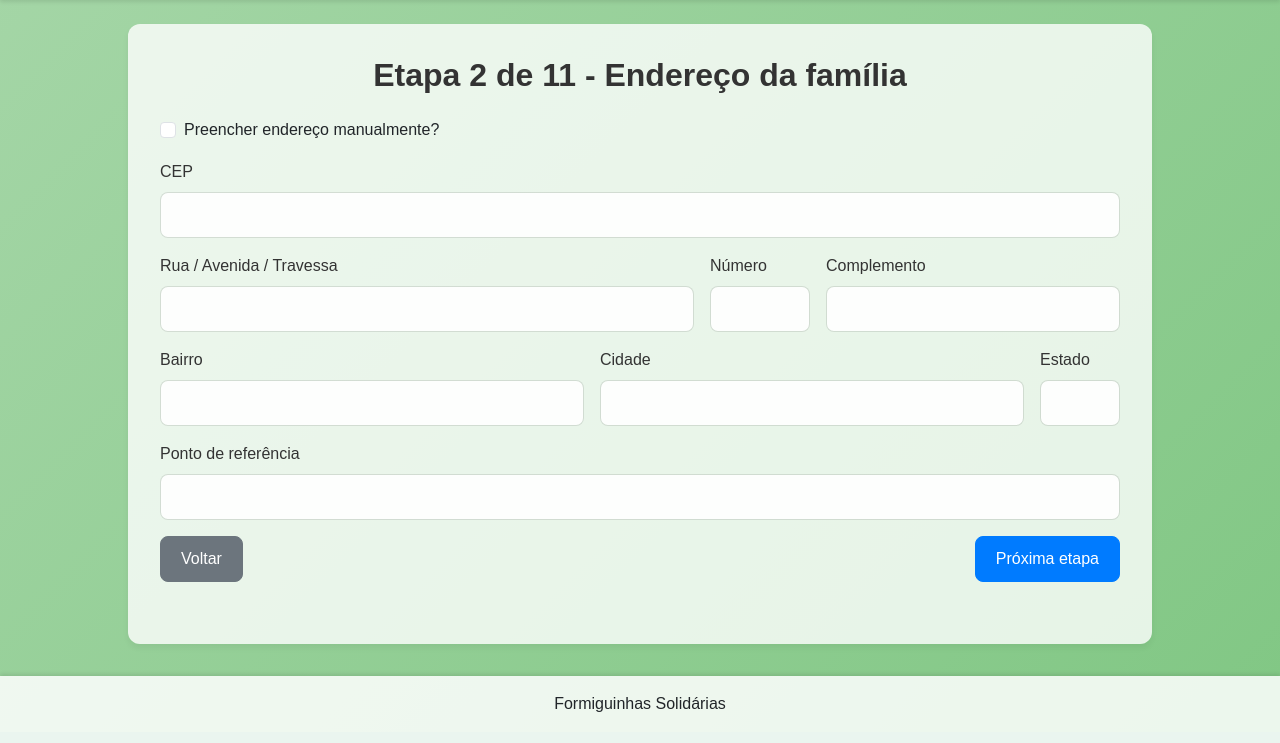
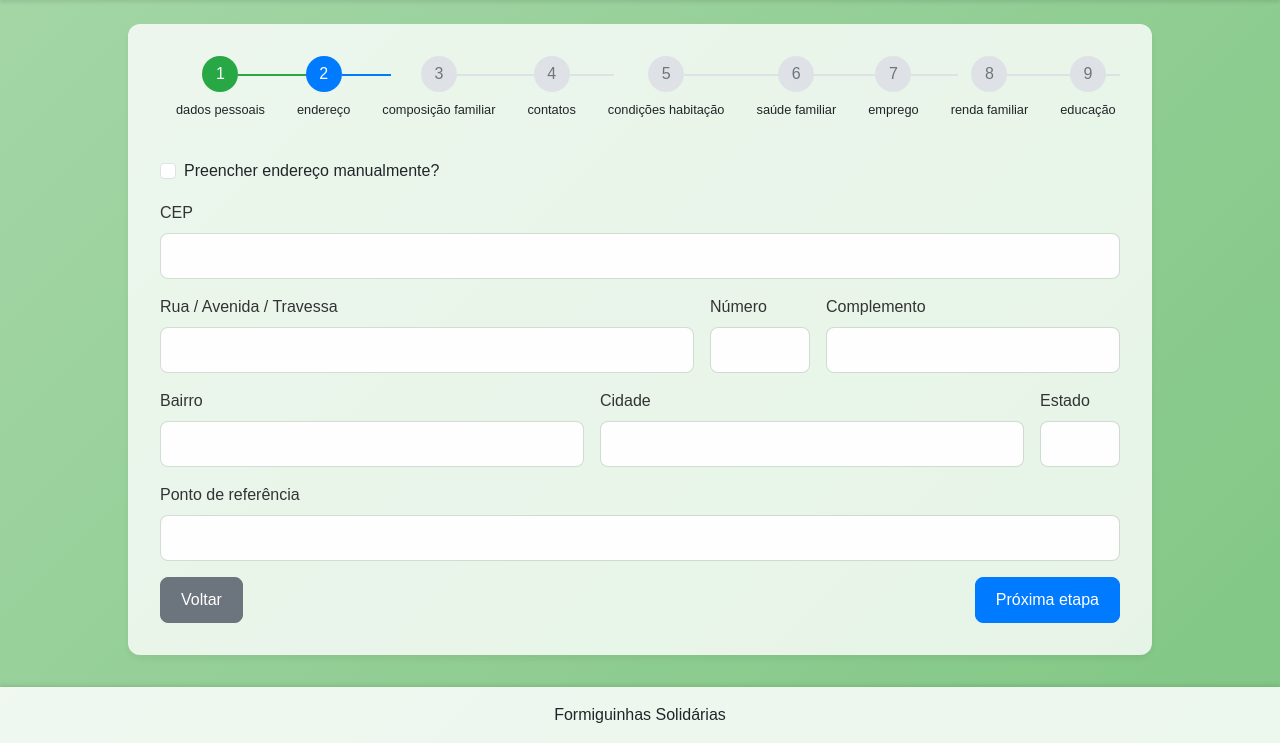
Before and after one commit to silasmendes/appformiguinhasv2, a Flask app: page /atendimento/etapa2 in a window 1280 px wide. Shown: the part 76-819 px from the top of the page. Before the commit the page ends 788 px from the top, so only its background shows below. Run offline with Flask 3, Linux system fonts and the light colour scheme; parts of the project's set-up code (start-up, migrations or seed data) failed here and were passed over.

Commit message:
Add progress timeline component

```diff
--- a/app.py
+++ b/app.py
@@ -4,6 +4,20 @@ from datetime import datetime, timedelta
 from app import create_app
 
 app = create_app()
+
+ETAPAS = [
+    "dados pessoais",
+    "endereço",
+    "composição familiar",
+    "contatos",
+    "condições habitação",
+    "saúde familiar",
+    "emprego",
+    "renda familiar",
+    "educação",
+    "outras necessidades",
+    "encerramento",
+]
 
 
 def reset_atendimento_sessao():
@@ -62,7 +76,11 @@ def atendimento_etapa1():
         if form_data.get("familia_id"):
             session["familia_id"] = form_data["familia_id"]
         return redirect(url_for("atendimento_etapa2"))
-    return render_template("atendimento/etapa1_dados_pessoais.html")
+    return render_template(
+        "atendimento/etapa1_dados_pessoais.html",
+        etapa_atual=1,
+        etapas=ETAPAS,
+    )
 
 
 @app.route("/atendimento/etapa2", methods=["GET", "POST"])
@@ -73,7 +91,11 @@ def atendimento_etapa2():
         cadastro.update(request.form.to_dict(flat=True))
         session["cadastro"] = cadastro
         return redirect(url_for("atendimento_etapa3"))
-    return render_template("atendimento/etapa2_endereco.html")
+    return render_template(
+        "atendimento/etapa2_endereco.html",
+        etapa_atual=2,
+        etapas=ETAPAS,
+    )
 
 
 @app.route("/atendimento/etapa3", methods=["GET", "POST"])
@@ -84,7 +106,11 @@ def atendimento_etapa3():
         cadastro.update(request.form.to_dict(flat=True))
         session["cadastro"] = cadastro
         return redirect(url_for("atendimento_etapa4"))
-    return render_template("atendimento/etapa3_composicao_familiar.html")
+    return render_template(
+        "atendimento/etapa3_composicao_familiar.html",
+        etapa_atual=3,
+        etapas=ETAPAS,
+    )
 
 
 @app.route("/atendimento/etapa4", methods=["GET", "POST"])
@@ -95,7 +121,11 @@ def atendimento_etapa4():
         cadastro.update(request.form.to_dict(flat=True))
         session["cadastro"] = cadastro
         return redirect(url_for("atendimento_etapa5"))
-    return render_template("atendimento/etapa4_contato.html")
+    return render_template(
+        "atendimento/etapa4_contato.html",
+        etapa_atual=4,
+        etapas=ETAPAS,
+    )
 
 
 @app.route("/atendimento/etapa5", methods=["GET", "POST"])
@@ -106,7 +136,11 @@ def atendimento_etapa5():
         cadastro.update(request.form.to_dict(flat=True))
         session["cadastro"] = cadastro
         return redirect(url_for("atendimento_etapa6"))
-    return render_template("atendimento/etapa5_condicoes_habitacionais.html")
+    return render_template(
+        "atendimento/etapa5_condicoes_habitacionais.html",
+        etapa_atual=5,
+        etapas=ETAPAS,
+    )
 
 
 @app.route("/atendimento/etapa6", methods=["GET", "POST"])
@@ -117,7 +151,11 @@ def atendimento_etapa6():
         cadastro.update(request.form.to_dict(flat=True))
         session["cadastro"] = cadastro
         return redirect(url_for("atendimento_etapa7"))
-    return render_template("atendimento/etapa6_saude_familiar.html")
+    return render_template(
+        "atendimento/etapa6_saude_familiar.html",
+        etapa_atual=6,
+        etapas=ETAPAS,
+    )
 
 
 @app.route("/atendimento/etapa7", methods=["GET", "POST"])
@@ -128,7 +166,11 @@ def atendimento_etapa7():
         cadastro.update(request.form.to_dict(flat=True))
         session["cadastro"] = cadastro
         return redirect(url_for("atendimento_etapa8"))
-    return render_template("atendimento/etapa7_emprego_e_habilidades.html")
+    return render_template(
+        "atendimento/etapa7_emprego_e_habilidades.html",
+        etapa_atual=7,
+        etapas=ETAPAS,
+    )
 
 
 @app.route("/atendimento/etapa8", methods=["GET", "POST"])
@@ -139,7 +181,11 @@ def atendimento_etapa8():
         cadastro.update(request.form.to_dict(flat=True))
         session["cadastro"] = cadastro
         return redirect(url_for("atendimento_etapa9"))
-    return render_template("atendimento/etapa8_renda_e_gastos.html")
+    return render_template(
+        "atendimento/etapa8_renda_e_gastos.html",
+        etapa_atual=8,
+        etapas=ETAPAS,
+    )
 
 
 @app.route("/atendimento/etapa9", methods=["GET", "POST"])
@@ -150,7 +196,11 @@ def atendimento_etapa9():
         cadastro.update(request.form.to_dict(flat=True))
         session["cadastro"] = cadastro
         return redirect(url_for("atendimento_etapa10"))
-    return render_template("atendimento/etapa9_escolaridade.html")
+    return render_template(
+        "atendimento/etapa9_escolaridade.html",
+        etapa_atual=9,
+        etapas=ETAPAS,
+    )
 
 
 @app.route("/atendimento/etapa10", methods=["GET", "POST"])
@@ -167,7 +217,11 @@ def atendimento_etapa10():
                 cadastro["demandas"] = []
         session["cadastro"] = cadastro
         return redirect(url_for("atendimento_etapa11"))
-    return render_template("atendimento/etapa10_outras_necessidades.html")
+    return render_template(
+        "atendimento/etapa10_outras_necessidades.html",
+        etapa_atual=10,
+        etapas=ETAPAS,
+    )
 
 
 @app.route("/atendimento/etapa11", methods=["GET", "POST"])
@@ -179,7 +233,11 @@ def atendimento_etapa11():
         session["cadastro"] = cadastro
         reset_atendimento_sessao()
         return redirect(url_for("home"))
-    return render_template("atendimento/etapa11_atendimento.html")
+    return render_template(
+        "atendimento/etapa11_atendimento.html",
+        etapa_atual=11,
+        etapas=ETAPAS,
+    )
 
 
 if __name__ == "__main__":
--- a/app/static/css/style.css
+++ b/app/static/css/style.css
@@ -296,3 +296,75 @@ h1, h2, h3, h4, h5, h6 {
         flex: 1 1 100%;
     }
 }
+
+/* Timeline de etapas */
+.timeline-container {
+    overflow-x: auto;
+    padding-bottom: 1rem;
+}
+
+.timeline {
+    display: flex;
+    position: relative;
+    margin: 0;
+    padding: 0;
+    width: max-content;
+}
+
+.timeline-item {
+    position: relative;
+    display: flex;
+    flex-direction: column;
+    align-items: center;
+    flex: 0 0 auto;
+    padding: 0 1rem;
+    min-width: 80px;
+    text-align: center;
+}
+
+.timeline-item:not(:last-child)::after {
+    content: "";
+    position: absolute;
+    top: 18px;
+    left: calc(50% + 18px);
+    width: calc(100% - 36px);
+    height: 2px;
+    background: #dee2e6;
+    z-index: 1;
+}
+
+.timeline-item.complete:not(:last-child)::after {
+    background: #28a745;
+}
+
+.timeline-item.active:not(:last-child)::after {
+    background: var(--primary-color);
+}
+
+.circle {
+    width: 36px;
+    height: 36px;
+    border-radius: 50%;
+    background: #dee2e6;
+    color: #6c757d;
+    display: flex;
+    align-items: center;
+    justify-content: center;
+    font-weight: 500;
+    z-index: 2;
+}
+
+.timeline-item.complete .circle {
+    background: #28a745;
+    color: #fff;
+}
+
+.timeline-item.active .circle {
+    background: var(--primary-color);
+    color: #fff;
+}
+
+.timeline-label {
+    margin-top: 0.5rem;
+    font-size: 0.8rem;
+}
--- a/app/templates/atendimento/etapa10_outras_necessidades.html
+++ b/app/templates/atendimento/etapa10_outras_necessidades.html
@@ -1,7 +1,7 @@
 {% extends 'base.html' %}
 {% block title %}Atendimento à Família - Etapa 10{% endblock %}
 {% block content %}
-<h2 class="mb-4 text-center">Etapa 10 de 11 - Outras necessidades informadas</h2>
+{% include 'components/progress_bar_etapas.html' %}
 
 <p class="text-muted mb-4">
     Registre abaixo outras necessidades identificadas durante o atendimento.
--- a/app/templates/atendimento/etapa11_atendimento.html
+++ b/app/templates/atendimento/etapa11_atendimento.html
@@ -1,7 +1,7 @@
 {% extends 'base.html' %}
 {% block title %}Atendimento à Família - Etapa 11{% endblock %}
 {% block content %}
-<h2 class="mb-4 text-center">Etapa 11 de 11 - Conclusão do atendimento</h2>
+{% include 'components/progress_bar_etapas.html' %}
 <form id="formEtapa11" autocomplete="off" method="post">
     <input type="hidden" id="familia_id_hidden" name="familia_id" value="{{ session.get('familia_id', '') }}">
     <div class="mb-3">
--- a/app/templates/atendimento/etapa1_dados_pessoais.html
+++ b/app/templates/atendimento/etapa1_dados_pessoais.html
@@ -1,7 +1,7 @@
 {% extends 'base.html' %}
 {% block title %}Atendimento à Família - Etapa 1{% endblock %}
 {% block content %}
-<h2 class="mb-4 text-center">Etapa 1 de 11 - Informações pessoais do(a) entrevistado(a)</h2>
+{% include 'components/progress_bar_etapas.html' %}
 <form id="formEtapa1" autocomplete="off" method="post">
     <input type="hidden" id="familia_id_hidden" name="familia_id" value="{{ session.get('familia_id', '') }}">
     <div class="mb-3">
--- a/app/templates/atendimento/etapa2_endereco.html
+++ b/app/templates/atendimento/etapa2_endereco.html
@@ -1,7 +1,7 @@
 {% extends 'base.html' %}
 {% block title %}Atendimento à Família - Etapa 2{% endblock %}
 {% block content %}
-<h2 class="mb-4 text-center">Etapa 2 de 11 - Endereço da família</h2>
+{% include 'components/progress_bar_etapas.html' %}
 <form id="formEtapa2" autocomplete="off" class="form-endereco-grid" method="post">
     <input type="hidden" id="familia_id_hidden" name="familia_id" value="{{ session.get('familia_id', '') }}">
 
--- a/app/templates/atendimento/etapa3_composicao_familiar.html
+++ b/app/templates/atendimento/etapa3_composicao_familiar.html
@@ -1,7 +1,7 @@
 {% extends 'base.html' %}
 {% block title %}Atendimento à Família - Etapa 3{% endblock %}
 {% block content %}
-<h2 class="mb-4 text-center">Etapa 3 de 11 - Composição familiar</h2>
+{% include 'components/progress_bar_etapas.html' %}
 <form id="formEtapa3" autocomplete="off">
     <input type="hidden" id="familia_id_hidden" name="familia_id" value="{{ session.get('familia_id', '') }}">
     <div class="mb-3 campo-numerico">
--- a/app/templates/atendimento/etapa4_contato.html
+++ b/app/templates/atendimento/etapa4_contato.html
@@ -1,7 +1,7 @@
 {% extends 'base.html' %}
 {% block title %}Atendimento à Família - Etapa 4{% endblock %}
 {% block content %}
-<h2 class="mb-4 text-center">Etapa 4 de 11 - Informações de contato da família</h2>
+{% include 'components/progress_bar_etapas.html' %}
 <form id="formEtapa4" autocomplete="off" method="post">
     <input type="hidden" id="familia_id_hidden" name="familia_id" value="{{ session.get('familia_id', '') }}">
     <div class="row align-items-end mb-3">
--- a/app/templates/atendimento/etapa5_condicoes_habitacionais.html
+++ b/app/templates/atendimento/etapa5_condicoes_habitacionais.html
@@ -1,7 +1,7 @@
 {% extends 'base.html' %}
 {% block title %}Atendimento à Família - Etapa 5{% endblock %}
 {% block content %}
-<h2 class="mb-4 text-center">Etapa 5 de 11 - Condições habitacionais da família</h2>
+{% include 'components/progress_bar_etapas.html' %}
 <form id="formEtapa5" autocomplete="off" method="post">
     <input type="hidden" id="familia_id_hidden" name="familia_id" value="{{ session.get('familia_id', '') }}">
     <div class="mb-3">
--- a/app/templates/atendimento/etapa6_saude_familiar.html
+++ b/app/templates/atendimento/etapa6_saude_familiar.html
@@ -1,7 +1,7 @@
 {% extends 'base.html' %}
 {% block title %}Atendimento à Família - Etapa 6{% endblock %}
 {% block content %}
-<h2 class="mb-4 text-center">Etapa 6 de 11 - Saúde dos membros da família</h2>
+{% include 'components/progress_bar_etapas.html' %}
 <form id="formEtapa6" autocomplete="off" method="post">
     <input type="hidden" id="familia_id_hidden" name="familia_id" value="{{ session.get('familia_id', '') }}">
     <div class="mb-3">
--- a/app/templates/atendimento/etapa7_emprego_e_habilidades.html
+++ b/app/templates/atendimento/etapa7_emprego_e_habilidades.html
@@ -1,7 +1,7 @@
 {% extends 'base.html' %}
 {% block title %}Atendimento à Família - Etapa 7{% endblock %}
 {% block content %}
-<h2 class="mb-4 text-center">Etapa 7 de 11 - Emprego do provedor principal</h2>
+{% include 'components/progress_bar_etapas.html' %}
 <form id="formEtapa7" autocomplete="off" method="post">
     <input type="hidden" id="familia_id_hidden" name="familia_id" value="{{ session.get('familia_id', '') }}">
     <div class="mb-3">
--- a/app/templates/atendimento/etapa8_renda_e_gastos.html
+++ b/app/templates/atendimento/etapa8_renda_e_gastos.html
@@ -1,7 +1,7 @@
 {% extends 'base.html' %}
 {% block title %}Atendimento à Família - Etapa 8{% endblock %}
 {% block content %}
-<h2 class="mb-4 text-center">Etapa 8 de 11 - Renda e gastos mensais da família</h2>
+{% include 'components/progress_bar_etapas.html' %}
 <form id="formEtapa8" autocomplete="off" method="post">
     <input type="hidden" id="familia_id_hidden" name="familia_id" value="{{ session.get('familia_id', '') }}">
     <div class="mb-3">
--- a/app/templates/atendimento/etapa9_escolaridade.html
+++ b/app/templates/atendimento/etapa9_escolaridade.html
@@ -1,7 +1,7 @@
 {% extends 'base.html' %}
 {% block title %}Atendimento à Família - Etapa 9{% endblock %}
 {% block content %}
-<h2 class="mb-4 text-center">Etapa 9 de 11 - Escolaridade do(a) entrevistado(a)</h2>
+{% include 'components/progress_bar_etapas.html' %}
 <form id="formEtapa9" autocomplete="off" method="post">
     <input type="hidden" id="familia_id_hidden" name="familia_id" value="{{ session.get('familia_id', '') }}">
     <div class="mb-3">
--- /dev/null
+++ b/app/templates/components/progress_bar_etapas.html
@@ -0,0 +1,11 @@
+<div class="timeline-container mb-4">
+    <ul class="timeline list-unstyled">
+        {% for nome in etapas %}
+        {% set num = loop.index %}
+        <li class="timeline-item {% if num == etapa_atual %}active{% elif num < etapa_atual %}complete{% endif %}">
+            <div class="circle">{{ num }}</div>
+            <div class="timeline-label">{{ nome }}</div>
+        </li>
+        {% endfor %}
+    </ul>
+</div>
```
